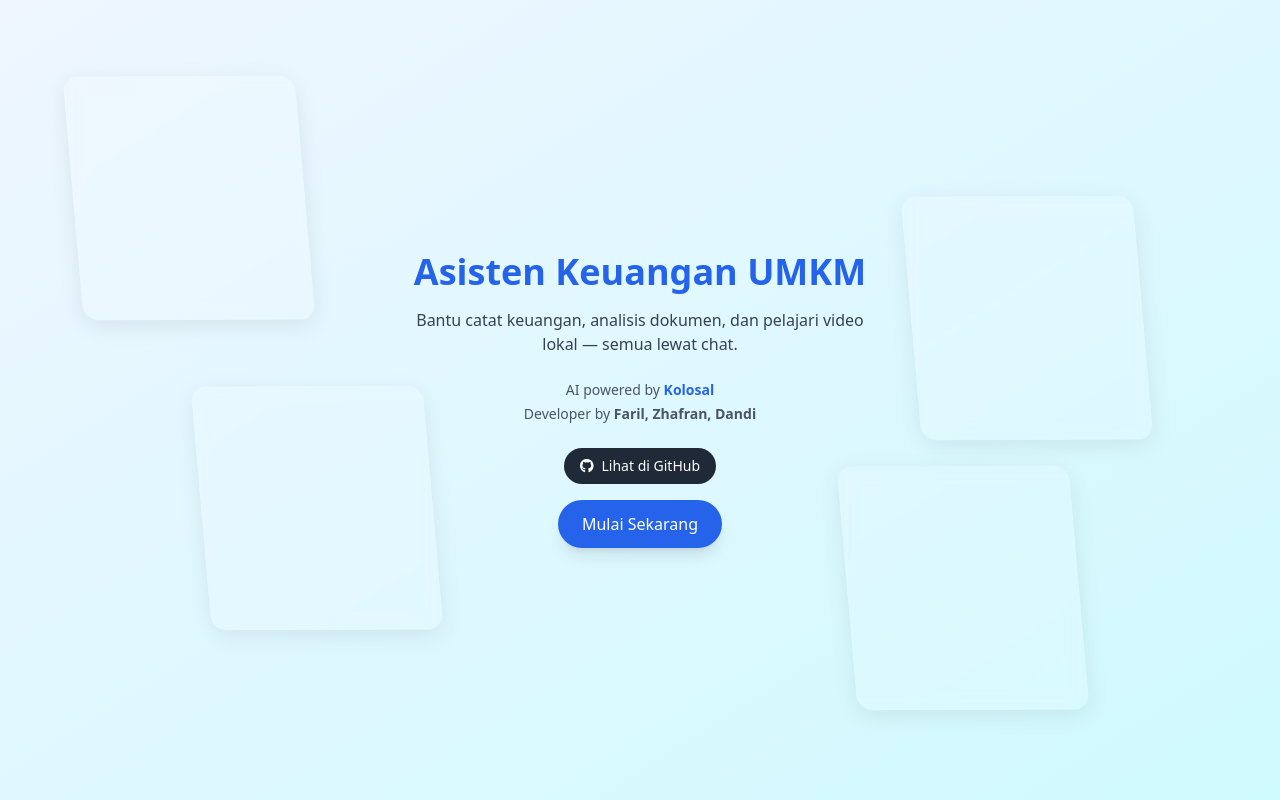
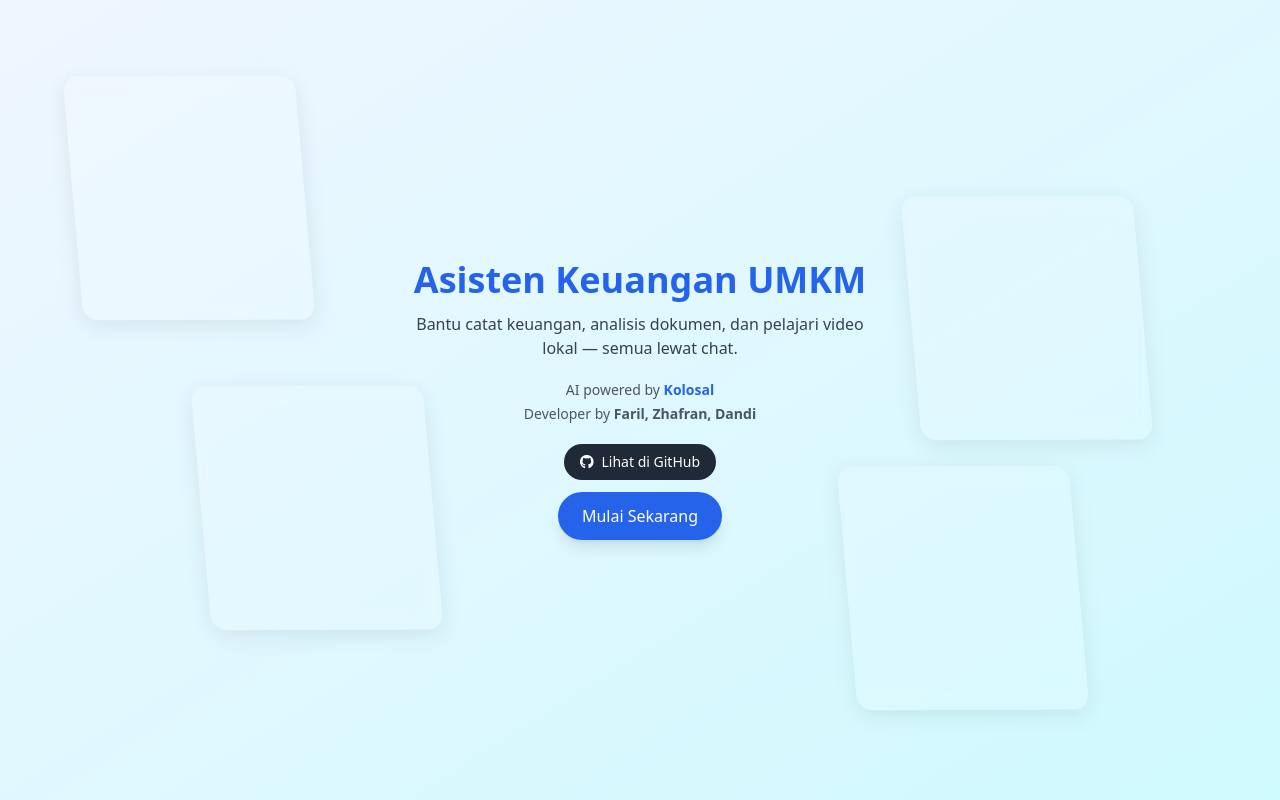
Before and after one commit to FARILtau72/BIMAV2, a Flask app: page / in a window 1280 px wide. Run offline with Flask 3, Linux system fonts and the light colour scheme; some libraries are stand-ins or nearby versions.

Commit message:
Update index.html

```diff
--- a/templates/index.html
+++ b/templates/index.html
@@ -2,11 +2,19 @@
 <html lang="id" data-theme="light">
 <head>
   <meta charset="UTF-8" />
-  <meta name="viewport" content="width=device-width, initial-scale=1.0" />
+  <meta name="viewport" content="width=device-width, initial-scale=1.0, viewport-fit=cover" />
   <title>BIMA - Asisten UMKM Anda</title>
   <script src="https://cdn.tailwindcss.com"></script>
   <link rel="stylesheet" href="https://cdnjs.cloudflare.com/ajax/libs/font-awesome/6.5.0/css/all.min.css" />
   <style>
+    /* Safe Area untuk Notch */
+    body {
+      padding-top: env(safe-area-inset-top);
+      padding-bottom: env(safe-area-inset-bottom);
+      padding-left: env(safe-area-inset-left);
+      padding-right: env(safe-area-inset-right);
+    }
+
     .bg-3d {
       position: fixed; top: 0; left: 0; width: 100%; height: 100%; z-index: -1;
       transform-style: preserve-3d; animation: floatPanels 12s infinite ease-in-out;
@@ -37,7 +45,9 @@
       font-size: 0.75rem; color: #64748b; margin-top: 4px;
       max-width: 180px; overflow: hidden; text-overflow: ellipsis; white-space: nowrap;
     }
-    @media (max-width: 768px) {
+
+    /* Mobile First Responsive */
+    @media (max-width: 414px) {
       #sidebar {
         display: none;
         position: fixed;
@@ -63,10 +73,39 @@
       .mobile-overlay.active {
         display: block;
       }
+
+      /* Input lebih besar di mobile kecil */
+      #msgInput {
+        font-size: 1rem !important;
+        padding: 0.75rem 1rem !important;
+      }
+
+      /* Title chat lebih pendek */
+      #chatTitle {
+        max-width: 120px !important;
+      }
+
+      /* Padding lebih longgar */
+      #chatBox {
+        padding: 1rem !important;
+      }
+    }
+
+    /* Tablet / Desktop */
+    @media (min-width: 768px) {
+      #app {
+        flex-direction: row;
+      }
+      #sidebar {
+        display: flex !important;
+      }
+      #chatArea {
+        max-width: 100%;
+      }
     }
   </style>
 </head>
-<body class="min-h-screen flex overflow-hidden">
+<body class="min-h-screen flex bg-gradient-to-br from-blue-50 to-cyan-100">
   <!-- 3D Background -->
   <div class="bg-3d">
     <div class="panel"></div>
@@ -79,29 +118,29 @@
   <div id="overlay" class="mobile-overlay"></div>
 
   <!-- LANDING PAGE -->
-  <div id="landing" class="w-full h-screen flex flex-col items-center justify-center px-6 text-center z-10">
-    <h1 class="text-3xl md:text-4xl font-bold text-blue-600 mb-4">Asisten Keuangan UMKM</h1>
-    <p class="text-gray-700 max-w-md mb-6">Bantu catat keuangan, analisis dokumen, dan pelajari video lokal — semua lewat chat.</p>
-    <div class="mb-6 text-sm text-gray-600 space-y-1">
+  <div id="landing" class="w-full h-screen flex flex-col items-center justify-center px-4 sm:px-6 text-center z-10">
+    <h1 class="text-2xl sm:text-3xl md:text-4xl font-bold text-blue-600 mb-3">Asisten Keuangan UMKM</h1>
+    <p class="text-gray-700 max-w-xs sm:max-w-md mb-5 text-sm sm:text-base">Bantu catat keuangan, analisis dokumen, dan pelajari video lokal — semua lewat chat.</p>
+    <div class="mb-5 text-xs sm:text-sm text-gray-600 space-y-1">
       <div>AI powered by <span class="font-semibold text-blue-600">Kolosal</span></div>
       <div>Developer by <span class="font-semibold">Faril, Zhafran, Dandi</span></div>
     </div>
-    <a href="https://github.com/FARILtau72/BIMAV2" target="_blank" class="inline-flex items-center gap-2 px-4 py-2 bg-gray-800 text-white rounded-full text-sm font-medium hover:bg-gray-900 transition mb-4">
+    <a href="https://github.com/FARILtau72/BIMAV2" target="_blank" class="inline-flex items-center gap-2 px-3 sm:px-4 py-2 bg-gray-800 text-white rounded-full text-xs sm:text-sm font-medium hover:bg-gray-900 transition mb-3">
       <i class="fab fa-github"></i> Lihat di GitHub
     </a>
-    <button id="startBtn" class="px-6 py-3 bg-blue-600 text-white rounded-full font-medium hover:bg-blue-700 transition shadow-lg">
+    <button id="startBtn" class="px-5 py-2 sm:px-6 sm:py-3 bg-blue-600 text-white rounded-full font-medium hover:bg-blue-700 transition shadow-lg text-sm sm:text-base">
       Mulai Sekarang
     </button>
   </div>
 
   <!-- APP (CHAT UI) -->
-  <div id="app" class="hidden w-full h-screen flex flex-col md:flex-row">
+  <div id="app" class="hidden w-full h-[100dvh] flex flex-col">
     <!-- SIDEBAR -->
-    <div id="sidebar" class="w-72 bg-slate-800/90 text-white flex flex-col backdrop-blur-sm border-r border-slate-700 h-screen">
-      <div class="p-4 border-b border-slate-700 flex justify-between items-center">
+    <div id="sidebar" class="w-72 bg-slate-800/90 text-white flex flex-col backdrop-blur-sm border-r border-slate-700 h-[100dvh]">
+      <div class="p-3 sm:p-4 border-b border-slate-700 flex justify-between items-center">
         <h2 class="font-bold">BIMA</h2>
         <div class="flex gap-2">
-          <button id="newChatBtn" class="text-blue-400 text-sm font-medium">+ New</button>
+          <button id="newChatBtn" class="text-blue-400 text-xs sm:text-sm font-medium">+ New</button>
           <button id="themeToggle" class="text-lg">🌙</button>
         </div>
       </div>
@@ -112,15 +151,15 @@
     <button id="mobileMenuBtn" class="md:hidden absolute top-4 left-4 z-20 bg-slate-800/80 text-white p-2 rounded-full">☰</button>
 
     <!-- CHAT AREA -->
-    <div class="flex-1 flex flex-col bg-white/90 backdrop-blur-sm h-screen">
-      <div class="p-4 border-b border-gray-200 dark:border-gray-700">
+    <div class="flex-1 flex flex-col bg-white/90 backdrop-blur-sm h-[100dvh] max-w-4xl w-full mx-auto">
+      <div class="p-3 sm:p-4 border-b border-gray-200 dark:border-gray-700">
         <div id="chatTitle" class="font-semibold text-blue-700 dark:text-blue-400 cursor-pointer max-w-xs truncate">New Chat</div>
       </div>
-      <div id="chatBox" class="flex-1 p-5 space-y-4 overflow-y-auto"></div>
-      <div class="p-4 border-t border-gray-200 dark:border-gray-700">
+      <div id="chatBox" class="flex-1 p-3 sm:p-5 space-y-3 sm:space-y-4 overflow-y-auto min-h-0"></div>
+      <div class="p-3 sm:p-4 border-t border-gray-200 dark:border-gray-700">
         <div id="filePreview" class="file-preview hidden"></div>
-        <div class="flex gap-2 mt-1">
-          <input type="text" id="msgInput" placeholder="Ketik pesan..." class="flex-1 border rounded-full px-4 py-2 focus:outline-none focus:ring-2 focus:ring-blue-300 dark:bg-gray-800 dark:text-white" />
+        <div class="flex gap-1 sm:gap-2 mt-1">
+          <input type="text" id="msgInput" placeholder="Ketik pesan..." class="flex-1 border rounded-full px-3 sm:px-4 py-2 text-base focus:outline-none focus:ring-2 focus:ring-blue-300 dark:bg-gray-800 dark:text-white" />
           <input type="file" id="fileInput" accept=".pdf,.png,.jpg,.jpeg,.mp4" class="hidden" />
           <button id="fileBtn" class="w-10 h-10 rounded-full bg-blue-50 text-blue-600 dark:bg-blue-900 dark:text-blue-200">📎</button>
           <button id="sendBtn" class="w-10 h-10 rounded-full bg-blue-600 text-white">➤</button>
@@ -149,7 +188,7 @@
 
     const addMsg = (role, txt) => {
       const div = document.createElement('div');
-      div.className = `max-w-[80%] p-3 rounded-2xl ${role === 'user' ? 'ml-auto bg-blue-100 message-user' : 'bg-gray-100 message-ai'}`;
+      div.className = `max-w-[80%] p-2 sm:p-3 rounded-2xl ${role === 'user' ? 'ml-auto bg-blue-100 message-user' : 'bg-gray-100 message-ai'}`;
       div.innerHTML = txt.replace(/\n/g, '<br>');
       document.getElementById('chatBox').appendChild(div);
       document.getElementById('chatBox').scrollTop = document.getElementById('chatBox').scrollHeight;
@@ -264,8 +303,8 @@
     const updateBodyBg = () => {
       const theme = document.documentElement.getAttribute('data-theme');
       document.body.className = theme === 'dark'
-        ? 'min-h-screen flex overflow-hidden bg-gradient-to-br from-slate-900 to-slate-800'
-        : 'min-h-screen flex overflow-hidden bg-gradient-to-br from-blue-50 to-cyan-100';
+        ? 'min-h-screen flex bg-gradient-to-br from-slate-900 to-slate-800'
+        : 'min-h-screen flex bg-gradient-to-br from-blue-50 to-cyan-100';
     };
 
     // ============== MOBILE SIDEBAR ==============
```
